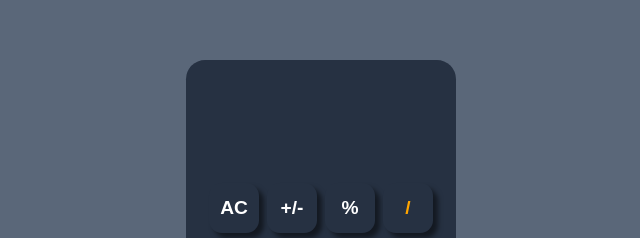
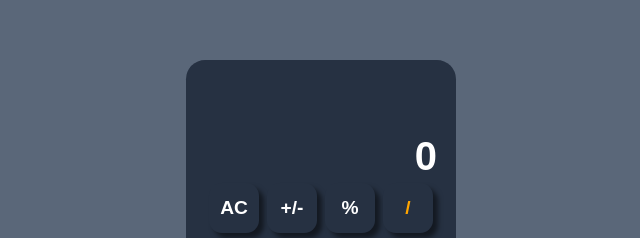
Before and after one commit to left-no-crumbz/calculator-js, a plain HTML site: page index.html in a window 1280 px wide. Shown: the part 126-364 px from the top of the page, 319-959 px from the left. Drawn offline with Linux system fonts and the light colour scheme.

Commit message:
feat(ui): Finish styling fr

```diff
--- a/css/styles.css
+++ b/css/styles.css
@@ -17,6 +17,8 @@ body {
     align-items: center;
     font-size: 1.2rem;
     font-weight: 600;
+    color: white;
+    font-family: Arial, Helvetica, sans-serif;
 }
 
 .container {
@@ -38,6 +40,10 @@ body {
     height: 100px;
     display: flex;
     background-color: var(--calc-clr);
+    justify-content: flex-end;
+    align-items: flex-end;
+    font-size: 2.5rem;
+    font-weight: inherit;
 }
 
 .buttons {
@@ -60,7 +66,7 @@ button {
     border-radius: .8rem;
     background-color: var(--calc-clr);
     box-shadow: 5px 5px 5px rgba(0, 0, 0, 0.5);
-    color: white;
+    color: inherit;
     font-size: inherit;
     font-weight: inherit;
 }
--- a/index.html
+++ b/index.html
@@ -9,7 +9,7 @@
 <body>
     <div id="container">
         <div id="calc">
-            <div id="results"></div>
+            <div id="results">0</div>
             <div id="buttons">
                 <div class="row">
                     <button id="clear">AC</button>
```
